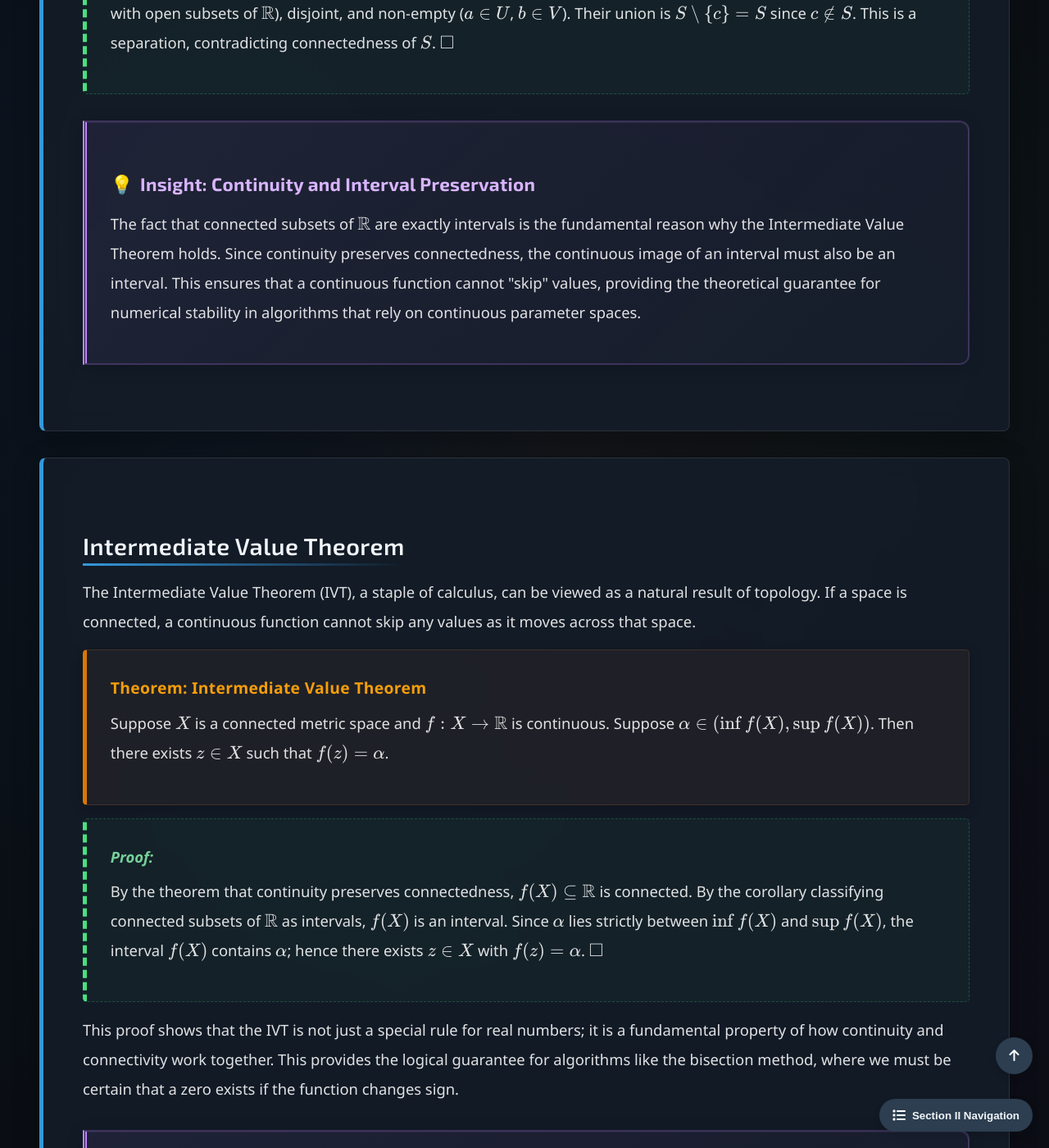
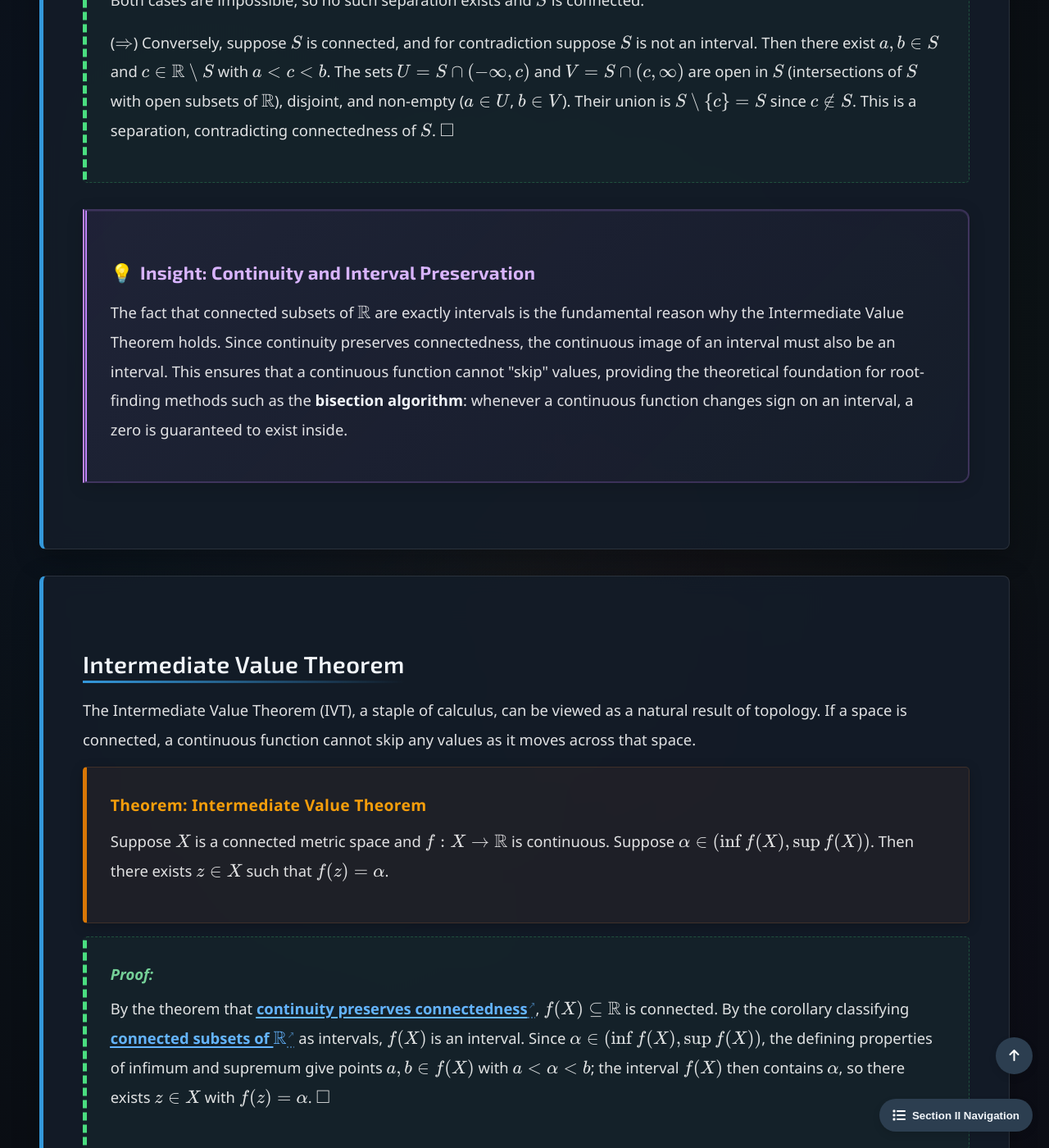
Before and after one commit to Yusukey01/yusukey01.github.io, a Jekyll site: the page built from Mathematics/Calculus/connectedness.html, in a window 1280 px wide and 1400 px high, scrolled down 4951 px. Shown: the whole window at 82% size. Built offline with Jekyll 4.4.1, drawn with Linux system fonts in a browser that asks for light colours; some of the changed text lies outside the part shown.

Commit message:
refined explanations

```diff
--- a/Mathematics/Calculus/connectedness.html
+++ b/Mathematics/Calculus/connectedness.html
@@ -35,10 +35,13 @@ uses_python: false
                 </p>
 
                 <p>
-                    Why does this matter? In optimization, connectedness ensures that we can move continuously from
-                    any point to any other point within the feasible region. If the feasible set were disconnected,
-                    an optimization algorithm starting in one component could never reach a better solution in another
-                    component via a continuous path.
+                    Why does this matter? In optimization, connectedness rules out the presence of isolated "islands"
+                    in the feasible region — it ensures that the space is topologically one piece rather than two or
+                    more separated components. The stronger property of <strong>path-connectedness</strong>, introduced
+                    later, goes further: it guarantees that any two feasible points can be joined by a continuous curve
+                    inside the feasible set, so that an optimization algorithm can in principle move from any starting
+                    point to any other. For open subsets of \(\mathbb{R}^n\), the two notions coincide, and in most
+                    practical machine-learning settings they can be used interchangeably.
                 </p>
 
                 <p>
@@ -226,8 +229,9 @@ uses_python: false
                         The fact that connected subsets of \(\mathbb{R}\) are exactly intervals is the fundamental reason
                         why the Intermediate Value Theorem holds. Since continuity preserves connectedness, the continuous
                         image of an interval must also be an interval. This ensures that a continuous function cannot "skip"
-                        values, providing the theoretical guarantee for numerical stability in algorithms that rely on
-                        continuous parameter spaces.
+                        values, providing the theoretical foundation for root-finding methods such as the
+                        <strong>bisection algorithm</strong>: whenever a continuous function changes sign on an interval,
+                        a zero is guaranteed to exist inside.
                     </p>
                 </div>
 
@@ -252,10 +256,13 @@ uses_python: false
                 <div class="proof">
                     <span class="proof-title">Proof:</span>
                     <p>
-                        By the theorem that continuity preserves connectedness, \(f(X) \subseteq \mathbb{R}\) is connected.
-                        By the corollary classifying connected subsets of \(\mathbb{R}\) as intervals, \(f(X)\) is an interval.
-                        Since \(\alpha\) lies strictly between \(\inf f(X)\) and \(\sup f(X)\), the interval \(f(X)\) contains \(\alpha\);
-                        hence there exists \(z \in X\) with \(f(z) = \alpha\). \(\square\)
+                        By the theorem that
+                        <a href="#T-continuous_image_connected" class="ref-link"><strong>continuity preserves connectedness</strong></a>,
+                        \(f(X) \subseteq \mathbb{R}\) is connected. By the corollary classifying
+                        <a href="#T-connected_subsets_R_intervals" class="ref-link"><strong>connected subsets of \(\mathbb{R}\)</strong></a> as intervals,
+                        \(f(X)\) is an interval. Since \(\alpha \in (\inf f(X), \sup f(X))\), the defining properties
+                        of infimum and supremum give points \(a, b \in f(X)\) with \(a < \alpha < b\); the interval
+                        \(f(X)\) then contains \(\alpha\), so there exists \(z \in X\) with \(f(z) = \alpha\). \(\square\)
                     </p>
                 </div>
 
@@ -269,9 +276,10 @@ uses_python: false
                     <h3>Insight: Topological Foundation of the IVT</h3>
                     <p>
                         The Intermediate Value Theorem is a direct consequence of the fact that continuity preserves connectedness.
-                        In optimization, this ensures that any continuous path between two points in the feasible region must pass
-                        through all intermediate objective values. This property is the logical basis for <strong>root-finding algorithms</strong>
-                        like the bisection method, where the existence of a zero is guaranteed within any interval where the function changes sign.
+                        In optimization, this ensures that the image of any continuous objective function over a connected
+                        feasible region is itself an interval: no intermediate value can be "missed." This is the logical
+                        basis for <strong>root-finding algorithms</strong> like the bisection method, where the existence
+                        of a zero is guaranteed within any interval where the function changes sign.
                     </p>
                 </div>
 
@@ -542,9 +550,13 @@ uses_python: false
                     <h3>Looking Ahead: Toward Manifolds</h3>
                     <p>
                         Connectedness and path-connectedness are essential for manifold theory.
-                        A manifold is typically defined as a connected space that locally looks like \(\mathbb{R}^n\).
-                        On manifolds, paths become smooth curves, and the study of shortest paths leads to geodesics—central
-                        to differential geometry and modern ML methods like manifold learning.
+                        A manifold is typically defined as a space that locally looks like \(\mathbb{R}^n\)
+                        (together with Hausdorff and second-countability conditions). Most manifolds in
+                        analysis and geometry are studied one connected component at a time, so connectedness
+                        plays a structural role: many theorems assume the manifold is connected to avoid
+                        component-wise bookkeeping. On manifolds, paths become smooth curves, and the study
+                        of shortest paths leads to geodesics — central to differential geometry and modern
+                        ML methods like manifold learning.
                     </p>
                 </div>
 
```
